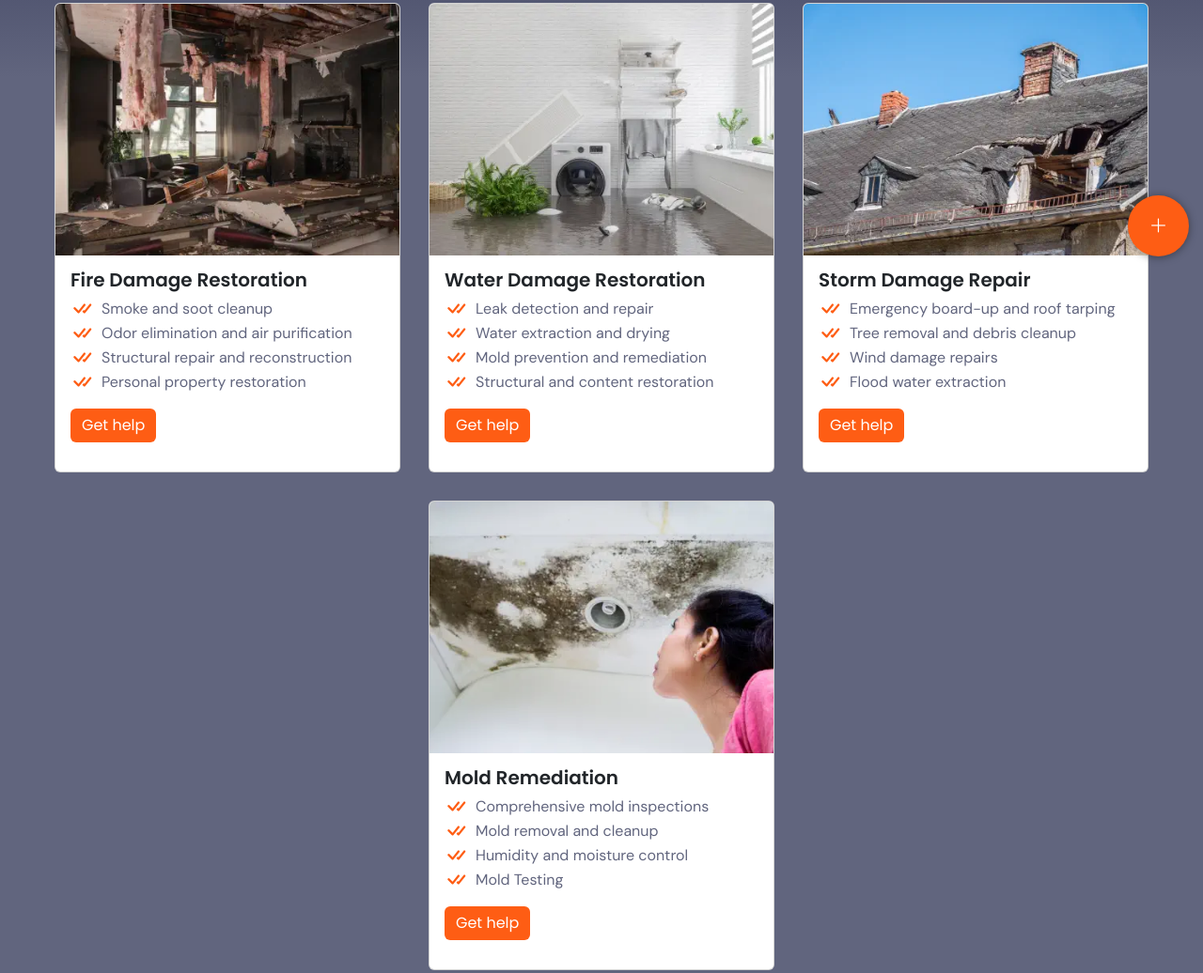
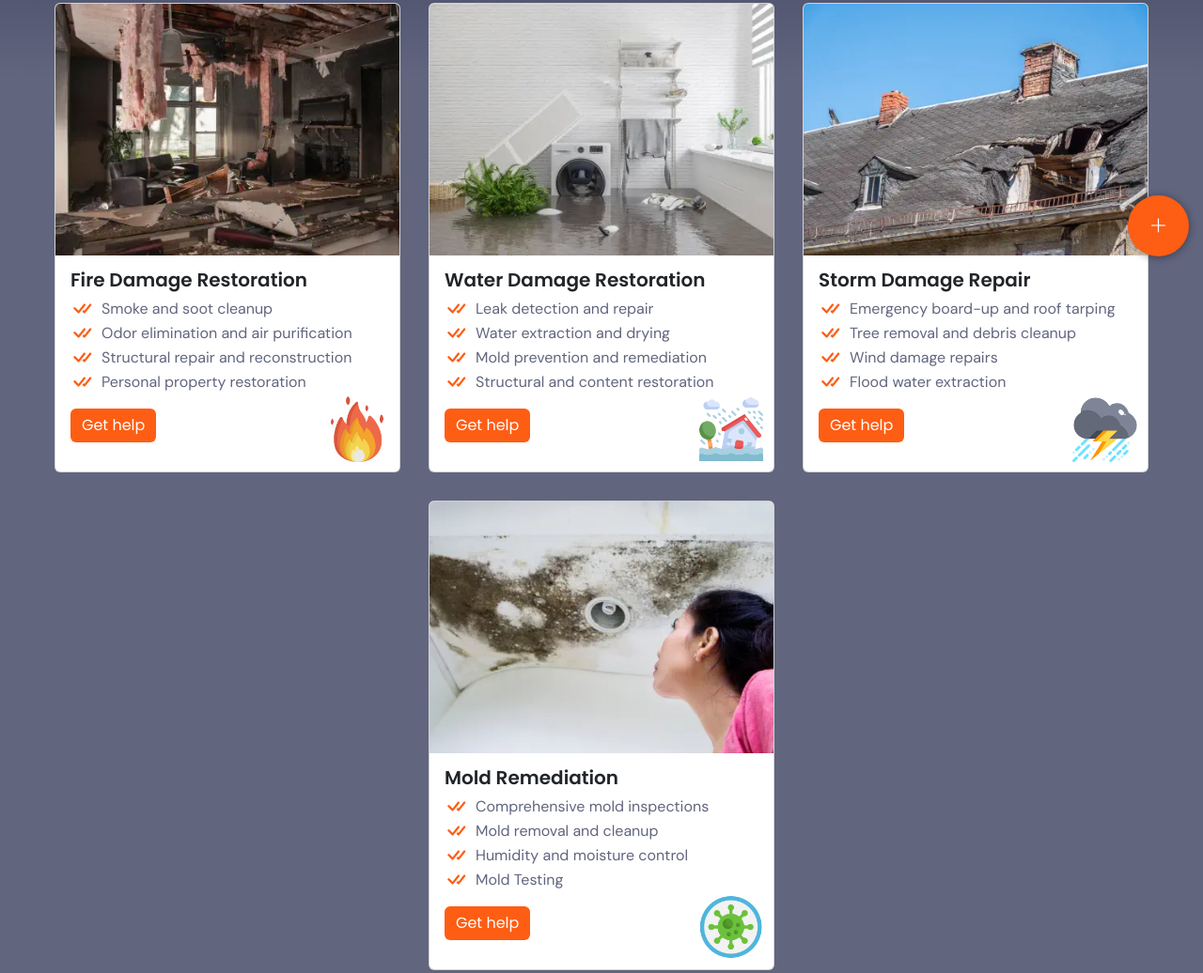
Before and after one commit to Lumaraseo/paramount, a plain HTML site: page index.html in a window 1280 px wide. Shown: the part 512-1548 px from the top of the page at 94% size. Drawn offline with nearby package versions, Linux system fonts and the light colour scheme.

Commit message:
Icons are made for the cards on the home page.

```diff
--- a/css/index.css
+++ b/css/index.css
@@ -60,6 +60,28 @@ main {
     border-radius: 4px;
 }
 
+.card-body {
+    background-position: bottom 10px right 10px;
+    background-size: 70px;
+    background-repeat: no-repeat;
+}
+
+.card-bodyFire {
+    background-image: url(../img/fuego.png);
+}
+
+.card-bodyWater {
+    background-image: url(../img/casa-inundada.png);
+}
+
+.card-bodyStorm {
+    background-image: url(../img/tormenta.png);
+}
+
+.card-bodyMold {
+    background-image: url(../img/moho.png);
+}
+
 .cnt-tH1,
 .cnt-cardHome,
 .ctn-aboutUs,
@@ -108,6 +130,10 @@ main {
     font-size: 25px;
     color: var(--Orange-general);
     padding-right: 8px;
+}
+
+.sectionAboutUs {
+    padding: 20px;
 }
 
 .cnt-aboutUs {
--- a/css/services.css
+++ b/css/services.css
@@ -252,7 +252,7 @@ main {
     }
 
     .accordion-button {
-        font-size: 1.3rem;
+        font-size: 1rem;
     }
 
     .accordion-body {
@@ -288,7 +288,7 @@ main {
     }
 
     .textH2Info {
-        height: 151px;
+        text-align: left;
     }
 
     .titleServis {
--- a/index.html
+++ b/index.html
@@ -59,7 +59,7 @@
                     <div class="cnt-cardHome">
                         <div class="card" style="width: 23rem;">
                             <img src="./img/Fire-Damage.webp" class="card-img-top" alt="...">
-                            <div class="card-body">
+                            <div class="card-body card-bodyFire">
                                 <h3 class="card-title">Fire Damage Restoration</h3>
                                 <ol>
                                     <li>
@@ -92,7 +92,7 @@
                         </div>
                         <div class="card" style="width: 23rem;">
                             <img src="./img/Water-Damage.webp" class="card-img-top" alt="casa-water">
-                            <div class="card-body">
+                            <div class="card-body card-bodyWater">
                                 <h3 class="card-title">Water Damage Restoration</h3>
                                 <ol>
                                     <li>
@@ -125,7 +125,7 @@
                         </div>
                         <div class="card" style="width: 23rem;">
                             <img src="./img/Storm-Damage.webp" class="card-img-top" alt="casa-storm">
-                            <div class="card-body">
+                            <div class="card-body card-bodyStorm">
                                 <h3 class="card-title">Storm Damage Repair</h3>
                                 <ol>
                                     <li>
@@ -158,7 +158,7 @@
                         </div>
                         <div class="card" style="width: 23rem;">
                             <img src="./img/Mold-Damage.webp" class="card-img-top" alt="casa-mold">
-                            <div class="card-body">
+                            <div class="card-body card-bodyMold">
                                 <h3 class="card-title">Mold Remediation</h3>
                                 <ol>
                                     <li>
```
Also changed, not shown: img/casa-inundada.png (added), img/fuego.png (added), img/moho.png (added), img/tormenta.png (added).
